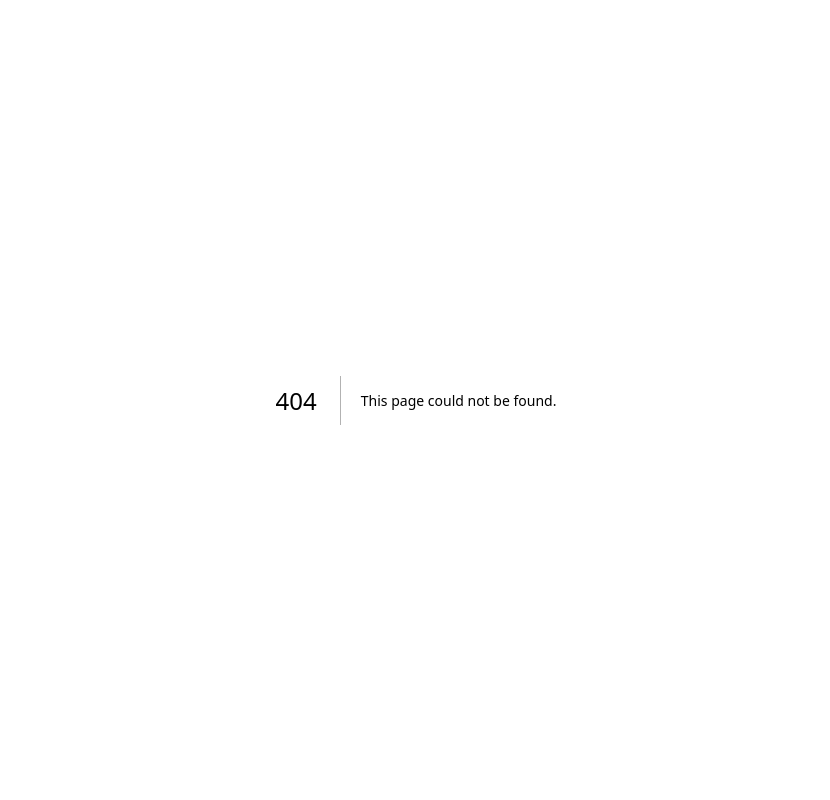
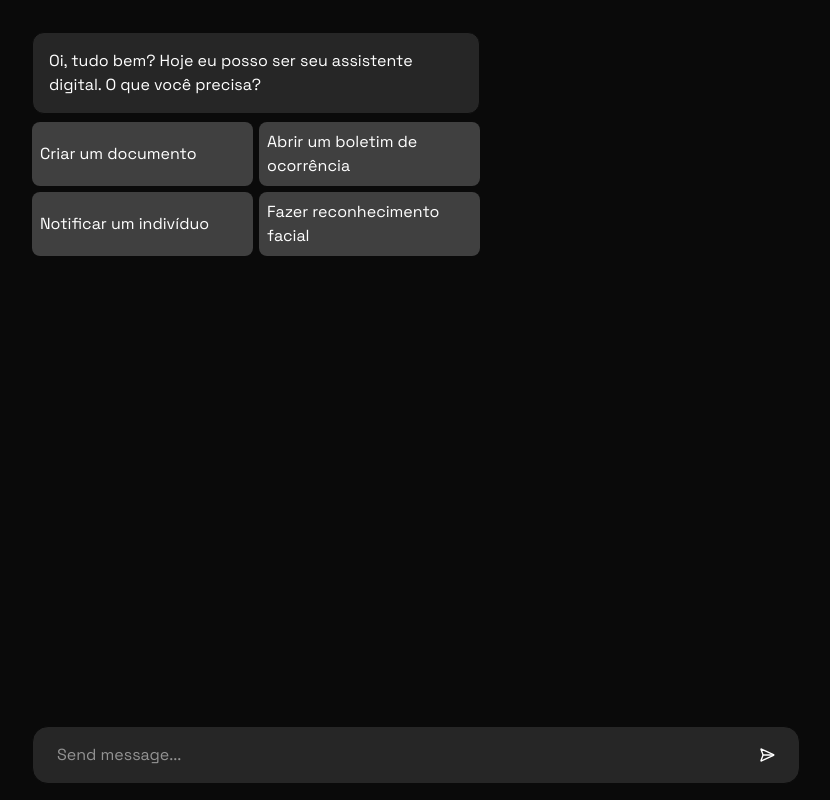
Before and after one commit to dcdms/modern-police-station, a Next.js app: page /chatbot in a window 1280 px wide. Before the commit this address had no page. Shown: the whole page, without its empty margins (224-1054 px from the left). Built offline with nearby package versions, Linux system fonts and the light colour scheme.

Commit message:
feat: add minimal chatbot

```diff
--- /dev/null
+++ b/src/app/chatbot/_components/message-form.tsx
@@ -0,0 +1,46 @@
+'use client'
+
+import { SendHorizontal } from 'lucide-react'
+import { type FormEvent, useRef } from 'react'
+
+interface MessageFormProps {
+  enabled: boolean
+  onSend: (text: string) => void
+}
+
+export function MessageForm({ enabled, onSend }: MessageFormProps) {
+  const inputRef = useRef<HTMLInputElement>(null)
+
+  function handleSubmit(event: FormEvent<HTMLFormElement>) {
+    event.preventDefault()
+
+    const input = inputRef.current
+
+    if (!input) {
+      return
+    }
+
+    onSend(input.value)
+
+    input.value = ''
+  }
+
+  return (
+    <form
+      className="flex w-full gap-2 rounded-2xl border border-neutral-950 bg-neutral-800 px-6 py-4"
+      onSubmit={handleSubmit}
+    >
+      <input
+        disabled={!enabled}
+        ref={inputRef}
+        className="flex-1 outline-none"
+        placeholder="Send message..."
+        type="text"
+      />
+
+      <button type="button">
+        <SendHorizontal className="size-4" />
+      </button>
+    </form>
+  )
+}
--- /dev/null
+++ b/src/app/chatbot/page.tsx
@@ -0,0 +1,263 @@
+'use client'
+
+import { useRef, useState } from 'react'
+import { cnBase as cn } from 'tailwind-variants'
+import { MessageForm } from './_components/message-form'
+
+interface Message {
+  id: number
+  mine: boolean
+  text: string
+  actions: {
+    id: number
+    text: string
+    onSelect?: () => void
+  }[]
+}
+
+export default function Chatbot() {
+  const task = useRef<
+    'create_document' | 'create_bo' | 'finish_bo' | 'notify_individual' | null
+  >(null)
+
+  const [counter, setCounter] = useState(5)
+  const [inputEnabled, setInputEnabled] = useState(true)
+
+  const [messages, setMessages] = useState<Message[]>([
+    {
+      id: 0,
+      mine: false,
+      text: 'Oi, tudo bem? Hoje eu posso ser seu assistente digital. O que você precisa?',
+      actions: [
+        {
+          id: 1,
+          text: 'Criar um documento',
+          onSelect: () => {
+            task.current = 'create_document'
+
+            setMessages((messages) => [
+              ...messages,
+              {
+                id: counter,
+                mine: false,
+                text: 'Qual a finalidade do documento?',
+                actions: [],
+              },
+            ])
+
+            setCounter((counter) => counter + 1)
+          },
+        },
+        {
+          id: 2,
+          text: 'Abrir um boletim de ocorrência',
+          onSelect: () => {
+            task.current = 'create_bo'
+
+            setMessages((messages) => [
+              ...messages,
+              {
+                id: counter,
+                mine: false,
+                text: 'Qual o tipo da ocorrência',
+                actions: [],
+              },
+            ])
+
+            setCounter((counter) => counter + 1)
+          },
+        },
+        {
+          id: 3,
+          text: 'Notificar um indivíduo',
+          onSelect: () => {
+            task.current = 'notify_individual'
+
+            setMessages((messages) => [
+              ...messages,
+              {
+                id: counter,
+                mine: false,
+                text: 'Qual o motivo da notificação?',
+                actions: [],
+              },
+            ])
+
+            setCounter((counter) => counter + 1)
+          },
+        },
+        {
+          id: 4,
+          text: ' Fazer reconhecimento facial',
+          onSelect: () => {
+            navigator.mediaDevices
+              .getUserMedia({ video: true })
+              .then((stream) => {
+                setMessages((messages) => [
+                  ...messages,
+                  {
+                    id: counter,
+                    mine: false,
+                    text: 'Posicione o rosto na câmera...',
+                    actions: [],
+                  },
+                ])
+
+                setTimeout(() => {
+                  setMessages((messages) => [
+                    ...messages,
+                    {
+                      id: counter + 1,
+                      mine: false,
+                      text: 'Dados importados e aplicados.',
+                      actions: [],
+                    },
+                  ])
+
+                  const tracks = stream.getTracks()
+
+                  for (const track of tracks) {
+                    track.stop()
+                  }
+                }, 5000)
+              })
+              .catch(() => {
+                setMessages((messages) => [
+                  ...messages,
+                  {
+                    id: counter + 1,
+                    mine: false,
+                    text: 'Erro ao acessar a câmera.',
+                    actions: [],
+                  },
+                ])
+              })
+              .finally(() => {
+                setCounter((counter) => counter + 2)
+              })
+          },
+        },
+      ],
+    },
+  ])
+
+  function handleSendMessage(text: string) {
+    setMessages((messages) => [
+      ...messages,
+      {
+        id: counter,
+        mine: true,
+        text,
+        actions: [],
+      },
+    ])
+
+    if (task.current === 'create_document') {
+      setMessages((messages) => [
+        ...messages,
+        {
+          id: counter + 1,
+          mine: false,
+          text: 'Documento finalizado com sucesso.',
+          actions: [
+            { id: counter + 2, text: 'Imprimir' },
+            { id: counter + 3, text: 'Compartilhar' },
+          ],
+        },
+      ])
+
+      setCounter((counter) => counter + 4)
+
+      return
+    }
+
+    if (task.current === 'create_bo') {
+      task.current = 'finish_bo'
+
+      setMessages((messages) => [
+        ...messages,
+        {
+          id: counter + 1,
+          mine: false,
+          text: 'Descreva brevemente o ocorrido.',
+          actions: [],
+        },
+      ])
+
+      setCounter((counter) => counter + 2)
+
+      return
+    }
+
+    if (task.current === 'finish_bo') {
+      setMessages((messages) => [
+        ...messages,
+        {
+          id: counter + 1,
+          mine: false,
+          text: 'BO gerado com sucesso.',
+          actions: [],
+        },
+      ])
+
+      setCounter((counter) => counter + 2)
+
+      return
+    }
+
+    if (task.current === 'notify_individual') {
+      setMessages((messages) => [
+        ...messages,
+        {
+          id: counter + 1,
+          mine: false,
+          text: 'Documento enviado por email.',
+          actions: [],
+        },
+      ])
+
+      setCounter((counter) => counter + 2)
+
+      return
+    }
+  }
+
+  return (
+    <div className="relative flex min-h-screen justify-center px-4 py-8">
+      <ul className="flex w-[min(48rem,_100%_-_0.5rem)] flex-col gap-4">
+        {messages.map((message) => (
+          <li
+            key={message.id}
+            className={cn(
+              'flex w-full max-w-md flex-col gap-2',
+              message.mine && 'self-end',
+            )}
+          >
+            <div className="rounded-xl border border-neutral-950 bg-neutral-800 p-4">
+              {message.text}
+            </div>
+
+            {message.actions.length > 0 && (
+              <ul className="grid grid-cols-2 gap-1.5">
+                {message.actions.map((action) => (
+                  <button
+                    key={action.id}
+                    type="button"
+                    className="rounded-lg bg-neutral-700 p-2 text-start"
+                    onClick={action.onSelect}
+                  >
+                    {action.text}
+                  </button>
+                ))}
+              </ul>
+            )}
+          </li>
+        ))}
+      </ul>
+
+      <div className="-translate-x-1/2 fixed bottom-4 left-1/2 w-[min(48rem,_100%_-_0.5rem)]">
+        <MessageForm enabled={inputEnabled} onSend={handleSendMessage} />
+      </div>
+    </div>
+  )
+}
```
Also changed, not shown: 1 other file (tests, documents, lock files or other folders).
